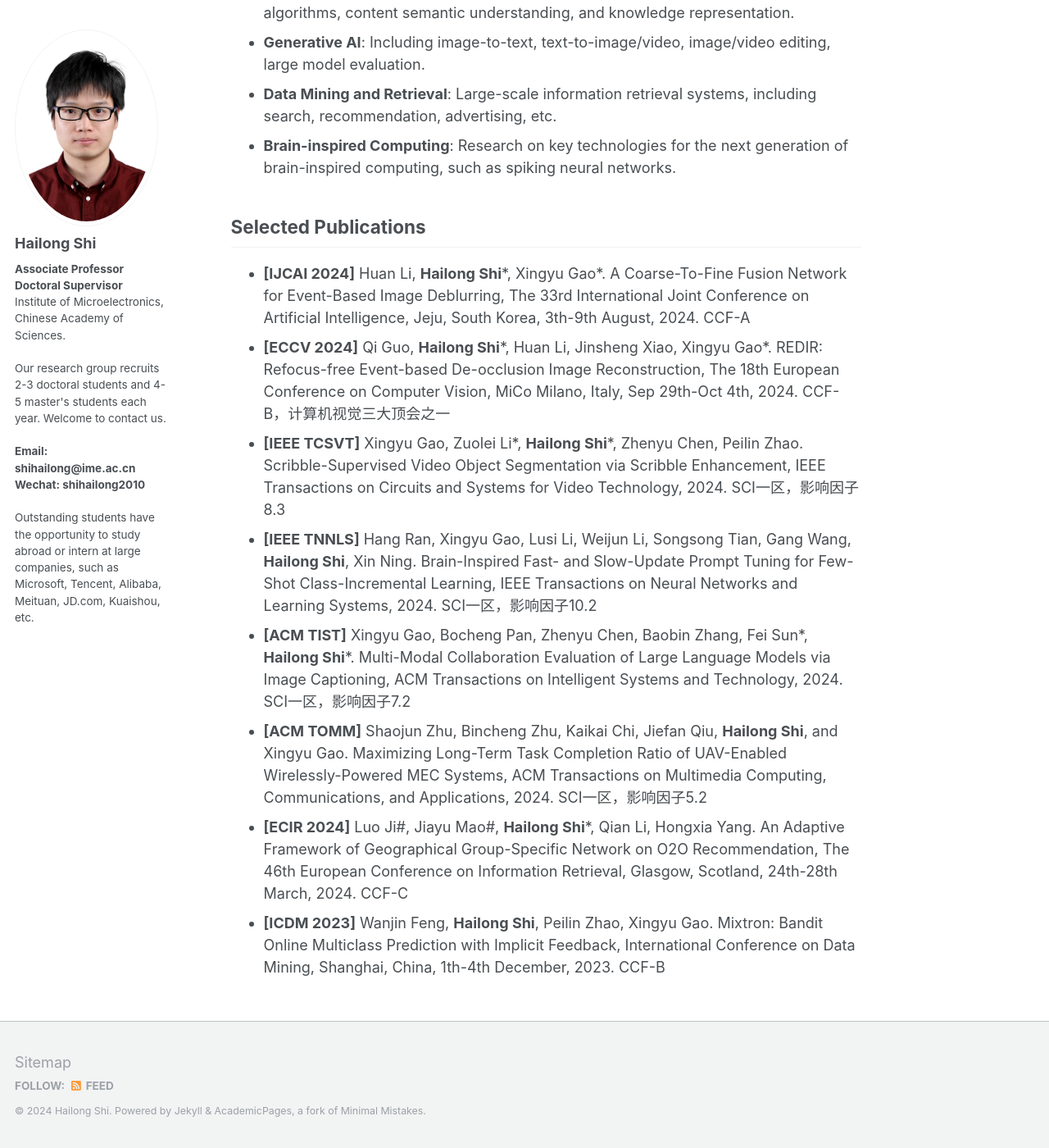
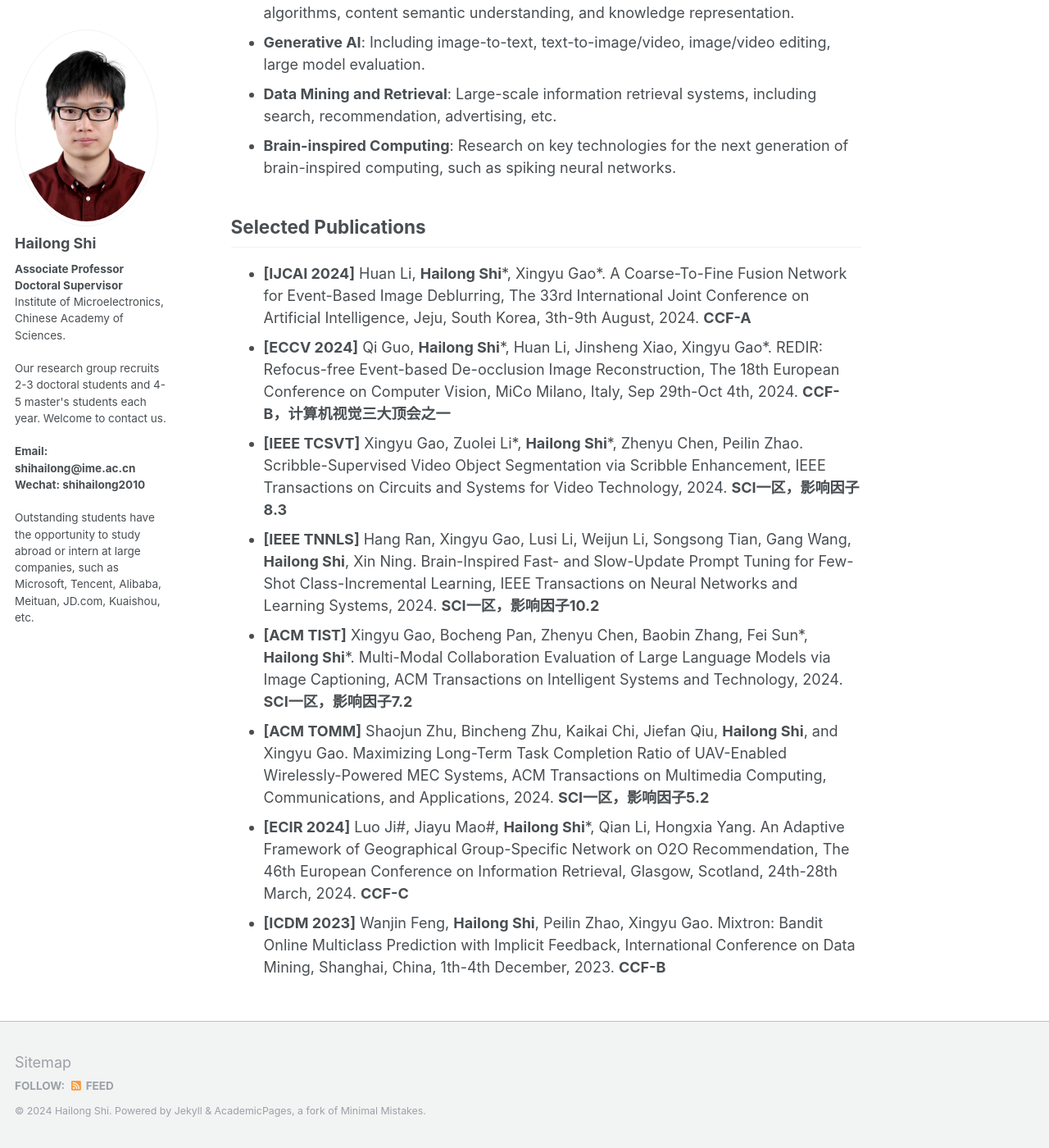
Before and after one commit to shihailong2023/shihailong2023.github.io, a Jekyll site: the page built from _pages/about.md, in a window 1280 px wide and 1400 px high, scrolled down 1435 px. Shown: the whole window at 82% size. Built offline with Jekyll 4.4.1, drawn with Linux system fonts in a browser that asks for light colours.

```diff
--- a/_pages/about.md
+++ b/_pages/about.md
@@ -34,11 +34,11 @@ This is Hailong Shi’s personal homepage.
 
 
 ## Selected Publications
-* **\[IJCAI 2024\]** Huan Li, **Hailong Shi**\*, Xingyu Gao\*. A Coarse-To-Fine Fusion Network for Event-Based Image Deblurring, The 33rd International Joint Conference on Artificial Intelligence, Jeju, South Korea, 3th-9th August, 2024. CCF-A
-* **\[ECCV 2024\]** Qi Guo, **Hailong Shi**\*, Huan Li, Jinsheng Xiao, Xingyu Gao\*. REDIR: Refocus-free Event-based De-occlusion Image Reconstruction, The 18th European Conference on Computer Vision, MiCo Milano, Italy, Sep 29th-Oct 4th, 2024. CCF-B，计算机视觉三大顶会之一
-* **\[IEEE TCSVT\]** Xingyu Gao, Zuolei Li\*, **Hailong Shi**\*, Zhenyu Chen, Peilin Zhao. Scribble-Supervised Video Object Segmentation via Scribble Enhancement, IEEE Transactions on Circuits and Systems for Video Technology, 2024. SCI一区，影响因子8.3
-* **\[IEEE TNNLS\]** Hang Ran, Xingyu Gao, Lusi Li, Weijun Li, Songsong Tian, Gang Wang, **Hailong Shi**, Xin Ning. Brain-Inspired Fast- and Slow-Update Prompt Tuning for Few-Shot Class-Incremental Learning, IEEE Transactions on Neural Networks and Learning Systems, 2024. SCI一区，影响因子10.2
-* **\[ACM TIST\]** Xingyu Gao, Bocheng Pan, Zhenyu Chen, Baobin Zhang, Fei Sun\*, **Hailong Shi**\*. Multi-Modal Collaboration Evaluation of Large Language Models via Image Captioning, ACM Transactions on Intelligent Systems and Technology, 2024. SCI一区，影响因子7.2
-* **\[ACM TOMM\]** Shaojun Zhu, Bincheng Zhu, Kaikai Chi, Jiefan Qiu, **Hailong Shi**, and Xingyu Gao. Maximizing Long-Term Task Completion Ratio of UAV-Enabled Wirelessly-Powered MEC Systems, ACM Transactions on Multimedia Computing, Communications, and Applications, 2024. SCI一区，影响因子5.2
-* **\[ECIR 2024\]** Luo Ji#, Jiayu Mao#, **Hailong Shi**\*, Qian Li, Hongxia Yang. An Adaptive Framework of Geographical Group-Specific Network on O2O Recommendation, The 46th European Conference on Information Retrieval, Glasgow, Scotland, 24th-28th March, 2024. CCF-C
-* **\[ICDM 2023\]** Wanjin Feng, **Hailong Shi**, Peilin Zhao, Xingyu Gao. Mixtron: Bandit Online Multiclass Prediction with Implicit Feedback, International Conference on Data Mining, Shanghai, China, 1th-4th December, 2023. CCF-B
+* **\[IJCAI 2024\]** Huan Li, **Hailong Shi**\*, Xingyu Gao\*. A Coarse-To-Fine Fusion Network for Event-Based Image Deblurring, The 33rd International Joint Conference on Artificial Intelligence, Jeju, South Korea, 3th-9th August, 2024. **CCF-A**
+* **\[ECCV 2024\]** Qi Guo, **Hailong Shi**\*, Huan Li, Jinsheng Xiao, Xingyu Gao\*. REDIR: Refocus-free Event-based De-occlusion Image Reconstruction, The 18th European Conference on Computer Vision, MiCo Milano, Italy, Sep 29th-Oct 4th, 2024. **CCF-B，计算机视觉三大顶会之一**
+* **\[IEEE TCSVT\]** Xingyu Gao, Zuolei Li\*, **Hailong Shi**\*, Zhenyu Chen, Peilin Zhao. Scribble-Supervised Video Object Segmentation via Scribble Enhancement, IEEE Transactions on Circuits and Systems for Video Technology, 2024. **SCI一区，影响因子8.3**
+* **\[IEEE TNNLS\]** Hang Ran, Xingyu Gao, Lusi Li, Weijun Li, Songsong Tian, Gang Wang, **Hailong Shi**, Xin Ning. Brain-Inspired Fast- and Slow-Update Prompt Tuning for Few-Shot Class-Incremental Learning, IEEE Transactions on Neural Networks and Learning Systems, 2024. **SCI一区，影响因子10.2**
+* **\[ACM TIST\]** Xingyu Gao, Bocheng Pan, Zhenyu Chen, Baobin Zhang, Fei Sun\*, **Hailong Shi**\*. Multi-Modal Collaboration Evaluation of Large Language Models via Image Captioning, ACM Transactions on Intelligent Systems and Technology, 2024. **SCI一区，影响因子7.2**
+* **\[ACM TOMM\]** Shaojun Zhu, Bincheng Zhu, Kaikai Chi, Jiefan Qiu, **Hailong Shi**, and Xingyu Gao. Maximizing Long-Term Task Completion Ratio of UAV-Enabled Wirelessly-Powered MEC Systems, ACM Transactions on Multimedia Computing, Communications, and Applications, 2024. **SCI一区，影响因子5.2**
+* **\[ECIR 2024\]** Luo Ji#, Jiayu Mao#, **Hailong Shi**\*, Qian Li, Hongxia Yang. An Adaptive Framework of Geographical Group-Specific Network on O2O Recommendation, The 46th European Conference on Information Retrieval, Glasgow, Scotland, 24th-28th March, 2024. **CCF-C**
+* **\[ICDM 2023\]** Wanjin Feng, **Hailong Shi**, Peilin Zhao, Xingyu Gao. Mixtron: Bandit Online Multiclass Prediction with Implicit Feedback, International Conference on Data Mining, Shanghai, China, 1th-4th December, 2023. **CCF-B**
```
